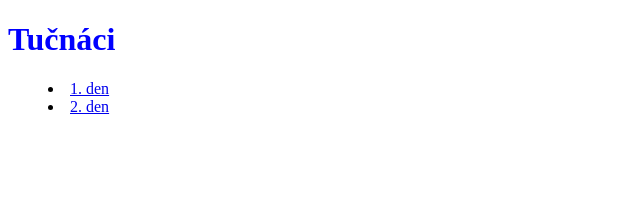
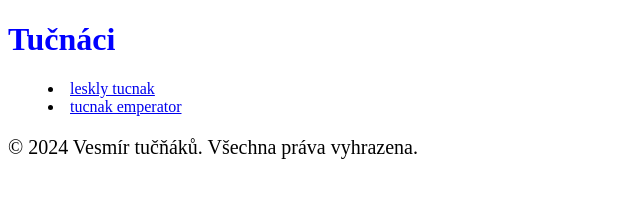
Before and after one commit to SebastianRybar/Tucnaci, a plain HTML site: page code/index.html in a window 1280 px wide. Shown: the whole page, without its empty margins (0-640 px from the left). Drawn offline with Linux system fonts and the light colour scheme.

Commit message:
Update index.html

```diff
--- a/code/index.html
+++ b/code/index.html
@@ -13,9 +13,14 @@
 
     <nav>
         <menu>
-            <li><a href="./leskly_tucnak.html">1. den</a></li>
-            <li><a href="./tucnak_emperator.html">2. den</a></li>
+            <li><a href="./leskly_tucnak.html">leskly tucnak</a></li>
+            <li><a href="./tucnak_emperator.html">tucnak emperator</a></li>
         </menu>
     </nav>
+
+    <footer>
+        <p>&copy; 2024 Vesmír tučňáků. Všechna práva vyhrazena.</p>
+    </footer>
+
 </body>
 </html>
```
